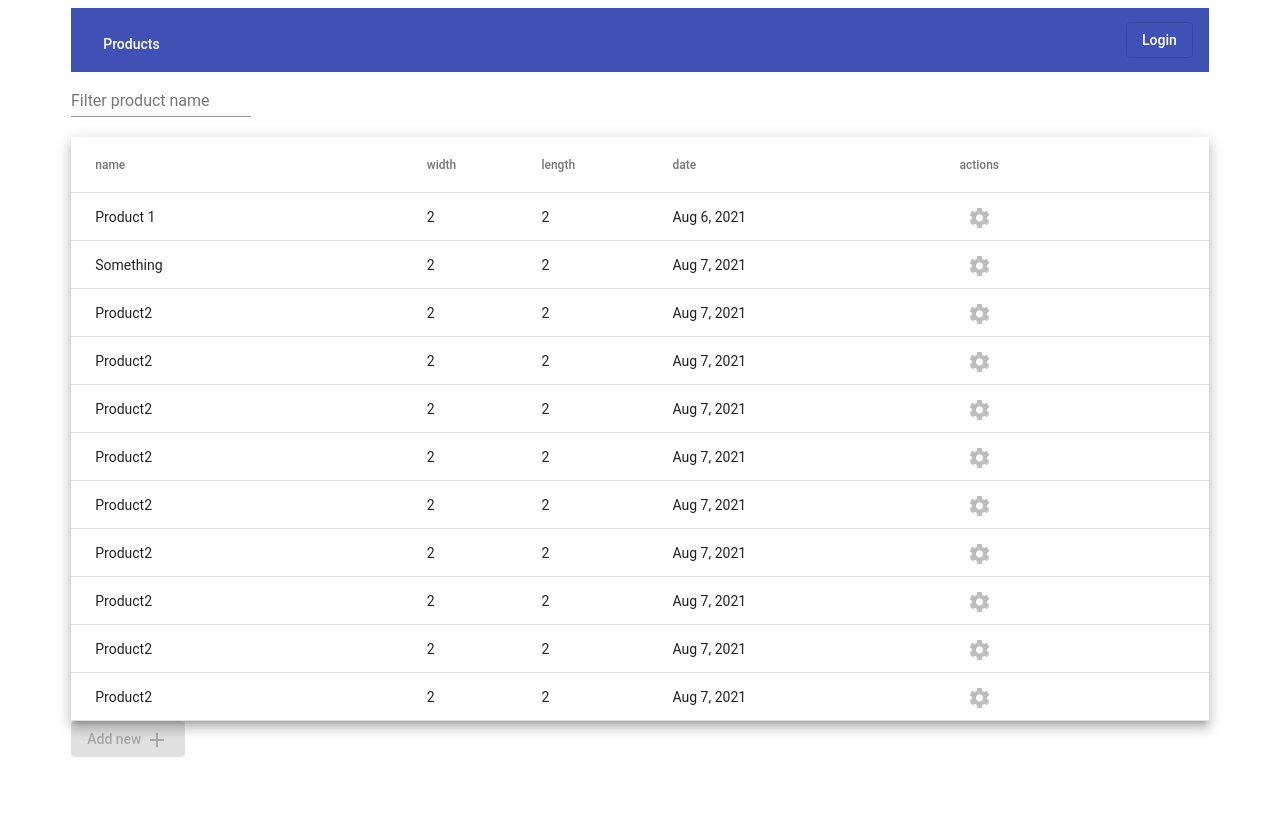
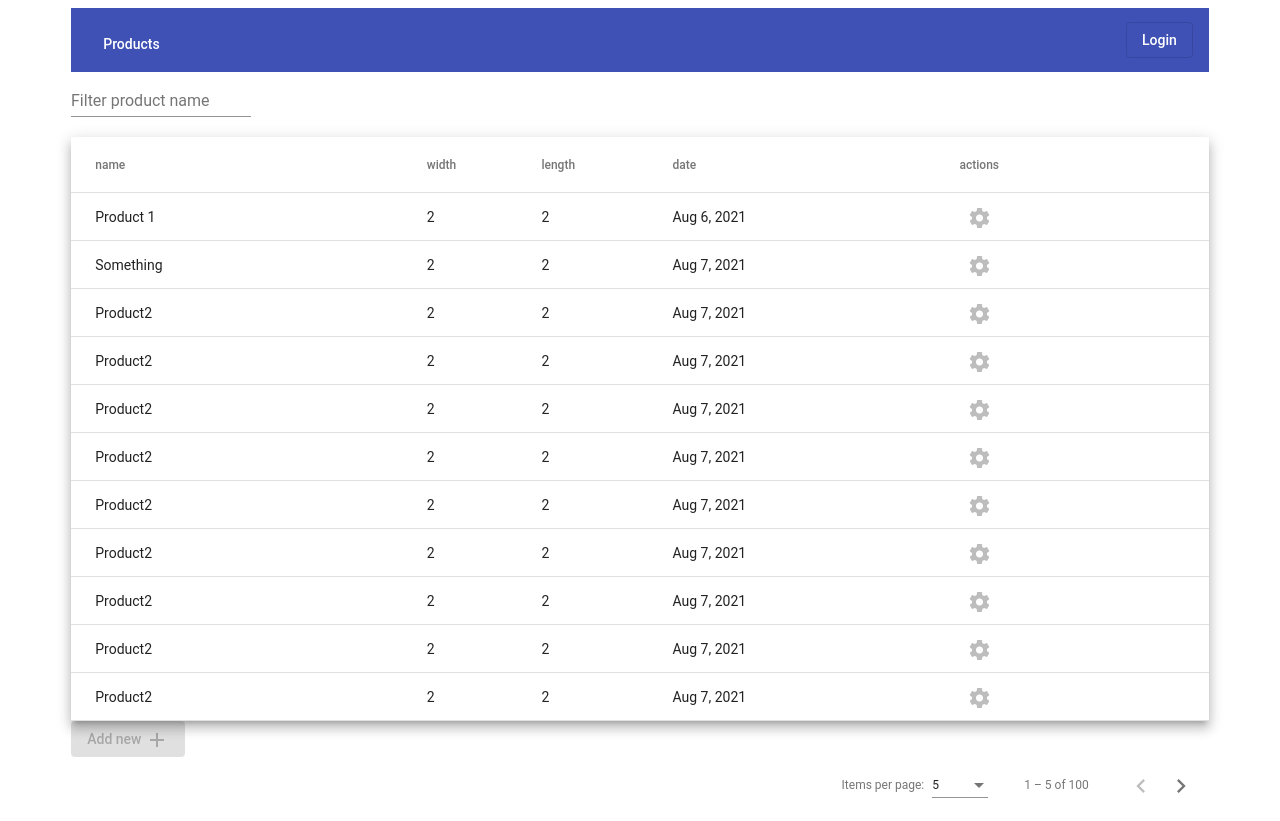
Before and after one commit to SanyiToth/warehouse, an Angular app: page /products in a window 1280 px wide. Before the commit the page ends 800 px from the top, so only its background shows below. Built offline with nearby package versions, Linux system fonts and the light colour scheme; data requests are answered from the project's data file.

Commit message:
products-paginator component generated

```diff
--- a/src/app/feature/products/products-container/products-container.component.html
+++ b/src/app/feature/products/products-container/products-container.component.html
@@ -6,4 +6,7 @@
     Add new
     <mat-icon>add</mat-icon>
   </button>
+
+  <app-products-paginator></app-products-paginator>
+
 </div>
--- /dev/null
+++ b/src/app/feature/products/products-paginator/products-paginator.component.html
@@ -0,0 +1,5 @@
+<mat-paginator [length]="100"
+               [pageSize]="5"
+               [pageSizeOptions]="[5, 10, 15]"
+               aria-label="Select page">
+</mat-paginator>
--- /dev/null
+++ b/src/app/feature/products/products-paginator/products-paginator.component.ts
@@ -0,0 +1,15 @@
+import { Component, OnInit } from '@angular/core';
+
+@Component({
+  selector: 'app-products-paginator',
+  templateUrl: './products-paginator.component.html',
+  styleUrls: ['./products-paginator.component.css']
+})
+export class ProductsPaginatorComponent implements OnInit {
+
+  constructor() { }
+
+  ngOnInit(): void {
+  }
+
+}
```
Also changed, not shown: src/app/feature/products/products.module.ts (+6 -2 lines), src/app/feature/products/products-paginator/products-paginator.component.css (added).
